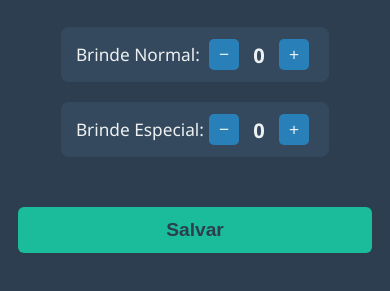
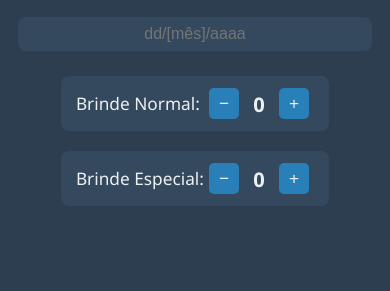
Before and after one commit to carlin-aline/Contador-brindes, a plain HTML site: page index.html in a window 390 px wide. Shown: the part 85-376 px from the top of the page. Drawn offline with nearby package versions, Linux system fonts and the light colour scheme.

Commit message:
Update index.html

```diff
--- a/index.html
+++ b/index.html
@@ -16,7 +16,21 @@
     min-height: 100vh;
   }
   h1 {
-    margin-bottom: 30px;
+    margin-bottom: 20px;
+  }
+  .campo-data {
+    background: #34495e;
+    border-radius: 8px;
+    padding: 10px 20px;
+    margin-bottom: 25px;
+    width: 100%;
+    max-width: 360px;
+    box-sizing: border-box;
+    font-size: 1.1em;
+    color: #ecf0f1;
+    border: none;
+    outline: none;
+    text-align: center;
   }
   .contador {
     background: #34495e;
@@ -59,25 +73,14 @@
     font-size: 1.4em;
     font-weight: bold;
   }
-  #salvarBtn {
-    background: #1abc9c;
-    padding: 12px 30px;
-    font-size: 1.2em;
-    border-radius: 6px;
-    margin-top: 30px;
-    cursor: pointer;
-    border: none;
-    color: #2c3e50;
-    font-weight: 700;
-    transition: background 0.3s;
-  }
-  #salvarBtn:hover {
-    background: #16a085;
-  }
   /* Responsivo */
   @media (max-width: 400px) {
     body {
       padding: 10px;
+    }
+    .campo-data {
+      font-size: 1em;
+      padding: 8px 12px;
     }
     .contador {
       padding: 12px 15px;
@@ -87,16 +90,14 @@
       font-size: 1.2em;
       padding: 5px 10px;
     }
-    #salvarBtn {
-      width: 100%;
-      padding: 12px 0;
-    }
   }
 </style>
 </head>
 <body>
 
 <h1>Prêmios no Dia</h1>
+
+<input type="text" id="campoData" class="campo-data" placeholder="dd/[mês]/aaaa" maxlength="12" />
 
 <div id="contadorArea">
   <div class="contador">
@@ -118,11 +119,6 @@
   </div>
 </div>
 
-<button id="salvarBtn">Salvar</button>
-
-<!-- Biblioteca html2canvas -->
-<script src="https://cdn.jsdelivr.net/npm/html2canvas@1.4.1/dist/html2canvas.min.js"></script>
-
 <script>
   function alterar(tipo, delta) {
     const el = document.getElementById(tipo);
@@ -132,19 +128,7 @@
     el.textContent = val;
   }
 
-  document.getElementById('salvarBtn').addEventListener('click', () => {
-    const area = document.getElementById('contadorArea');
-    html2canvas(area).then(canvas => {
-      // Gera imagem e força download
-      canvas.toBlob(blob => {
-        const link = document.createElement('a');
-        link.download = 'contagem-brindes.png';
-        link.href = URL.createObjectURL(blob);
-        link.click();
-        URL.revokeObjectURL(link.href);
-      });
-    });
-  });
+  // Opcional: Pode adicionar validação simples na data, mas deixei só o placeholder mesmo.
 </script>
 
 </body>
```
